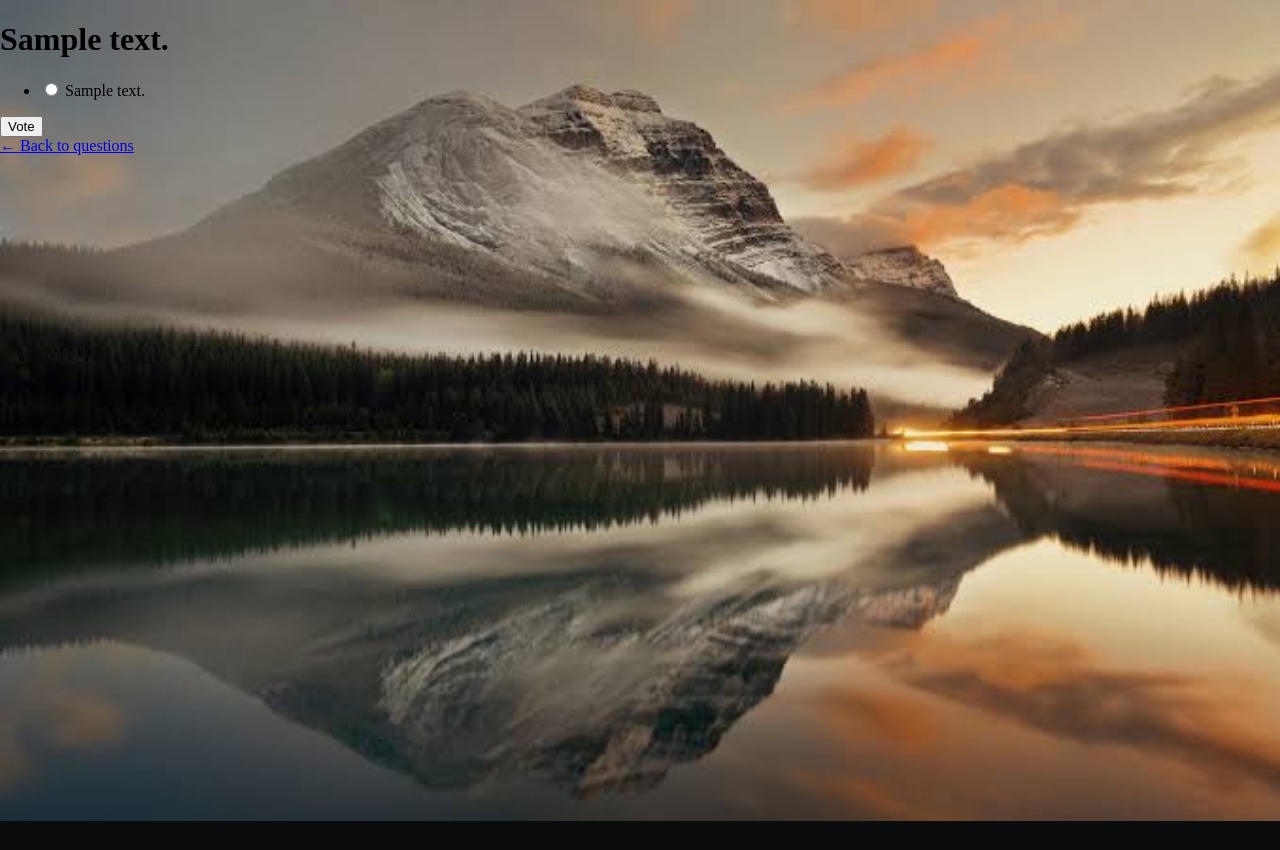
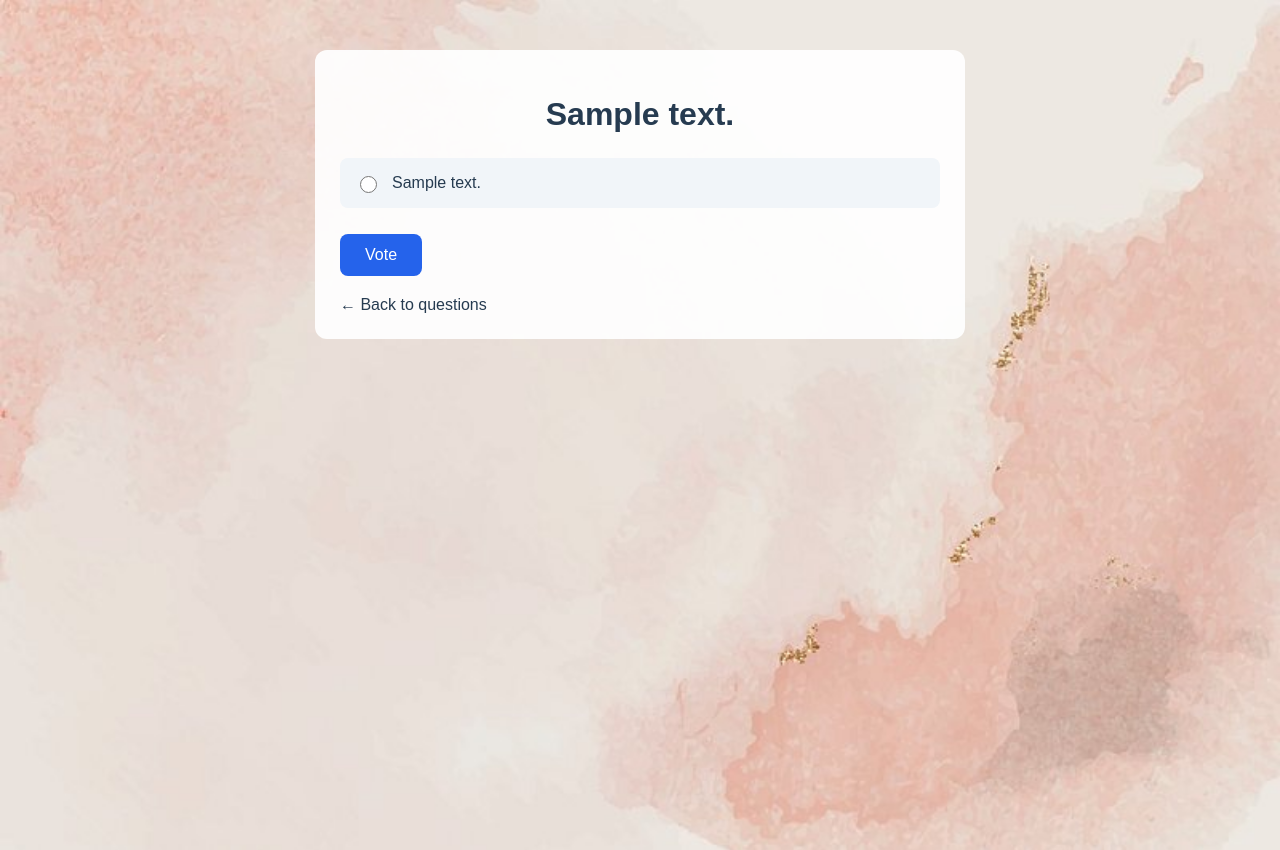
Before and after one commit to AlishbaRiaz04/django-polls-tutorial, a Django app: page /polls/1/ in a window 1280 px wide. Before the commit the page ends 821 px from the top, so only its background shows below. Run offline with Django 5.2, Linux system fonts and the light colour scheme; tables that the repository leaves empty hold one stand-in row (values such as "Sample post").

Commit message:
Update polls page styling and background

```diff
--- a/polls/static/polls/style.css
+++ b/polls/static/polls/style.css
@@ -1,10 +1,153 @@
-li a {
+/* Page background */
+body {
+    background: white url("images/background.jpg") no-repeat center center;
+    background-size: cover;
+    background-attachment: fixed;
+    min-height: 100vh;
+    margin: 0;
+    font-family: Arial, sans-serif;
     color: #263b50;
 }
 
-body {
-    background: white url("images/background.jfif") no-repeat center center;
-    background-size: cover;
-    min-height: 100vh;
-    margin: 0;
+/* Main content container */
+.poll-container {
+    background-color: rgba(255, 255, 255, 0.92);
+    max-width: 600px;
+    margin: 50px auto;
+    padding: 25px;
+    border-radius: 12px;
 }
+
+/* Page heading */
+h1 {
+    text-align: center;
+    margin-bottom: 25px;
+}
+
+/* Remove default list styling */
+ul {
+    list-style: none;
+    padding: 0;
+}
+
+/* Individual poll questions */
+li {
+    background-color: #f1f5f9;
+    margin-bottom: 12px;
+    padding: 15px;
+    border-radius: 8px;
+}
+
+/* Question links */
+li a {
+    color: #263b50;
+    text-decoration: none;
+    font-size: 16px;
+}
+
+/* Link hover effect */
+li a:hover {
+    color: #2563eb;
+    text-decoration: underline;
+}
+
+/* Voting choices */
+.choice-list {
+    margin-top: 20px;
+}
+
+.choice-item {
+    display: flex;
+    align-items: center;
+    gap: 12px;
+}
+
+.choice-item input[type="radio"] {
+    width: 17px;
+    height: 17px;
+    cursor: pointer;
+}
+
+.choice-item label {
+    cursor: pointer;
+}
+
+/* Vote button */
+.vote-button {
+    background-color: #2563eb;
+    color: white;
+    border: none;
+    padding: 12px 25px;
+    border-radius: 8px;
+    font-size: 16px;
+    cursor: pointer;
+    margin-top: 10px;
+}
+
+.vote-button:hover {
+    background-color: #1d4ed8;
+}
+
+/* Navigation link */
+.back-link {
+    display: inline-block;
+    margin-top: 20px;
+    color: #263b50;
+    text-decoration: none;
+}
+
+.back-link:hover {
+    text-decoration: underline;
+}
+
+/* Voting error */
+.error-message {
+    color: #b91c1c;
+    background-color: #fee2e2;
+    padding: 10px;
+    border-radius: 6px;
+}
+
+
+/* Results heading */
+.results-heading {
+    text-align: center;
+    font-size: 20px;
+    margin-bottom: 20px;
+}
+
+/* Vote count results */
+.results-list {
+    margin-top: 20px;
+}
+
+.result-item {
+    display: flex;
+    justify-content: space-between;
+    align-items: center;
+    gap: 12px;
+}
+
+.result-item strong {
+    color: #2563eb;
+    white-space: nowrap;
+}
+
+/* Results navigation */
+.results-links {
+    display: flex;
+    justify-content: space-between;
+    flex-wrap: wrap;
+    gap: 12px;
+    margin-top: 25px;
+}
+
+.results-links a {
+    color: #263b50;
+    text-decoration: none;
+}
+
+.results-links a:hover {
+    color: #2563eb;
+    text-decoration: underline;
+}
```
Also changed, not shown: polls/static/polls/images/background.jfif (deleted), polls/static/polls/images/background.jpg (added).
